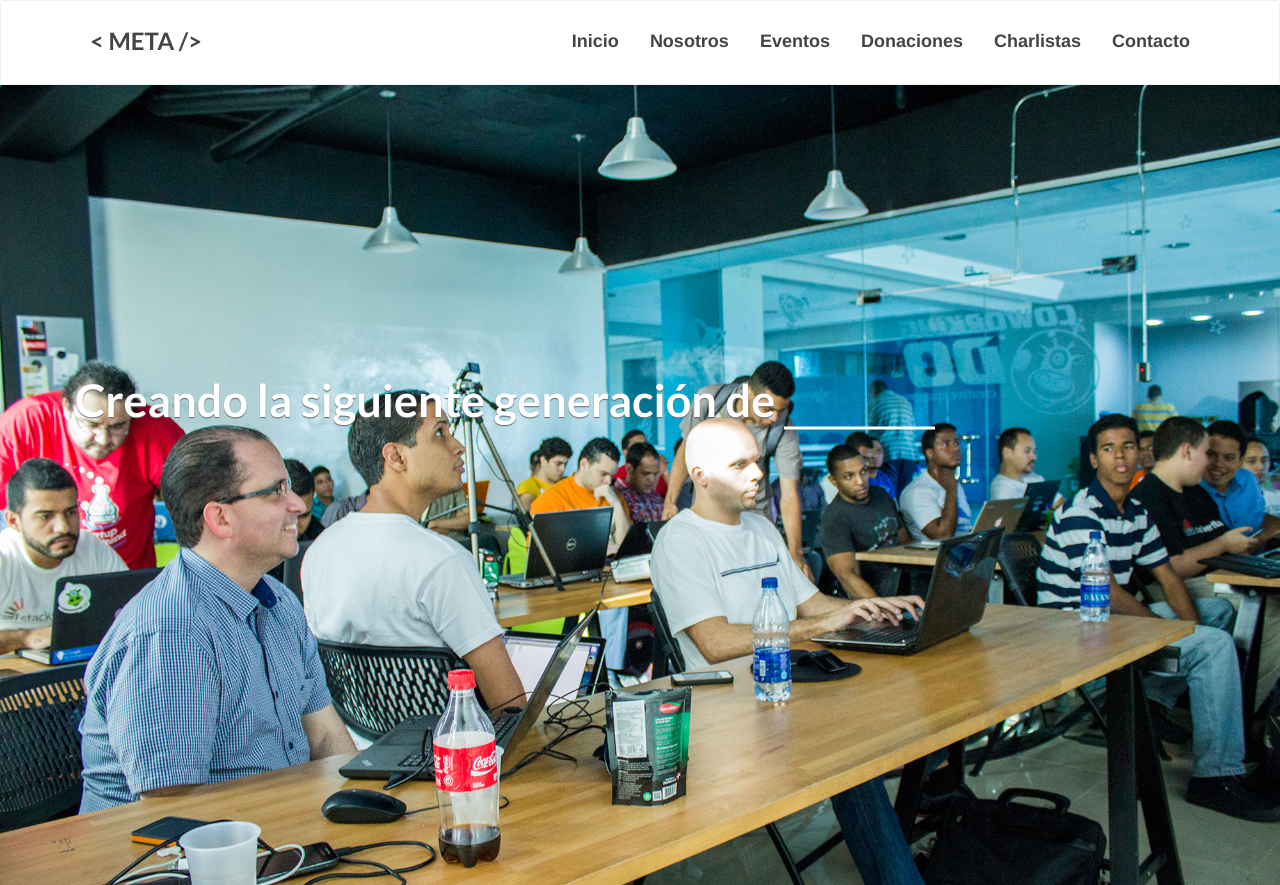
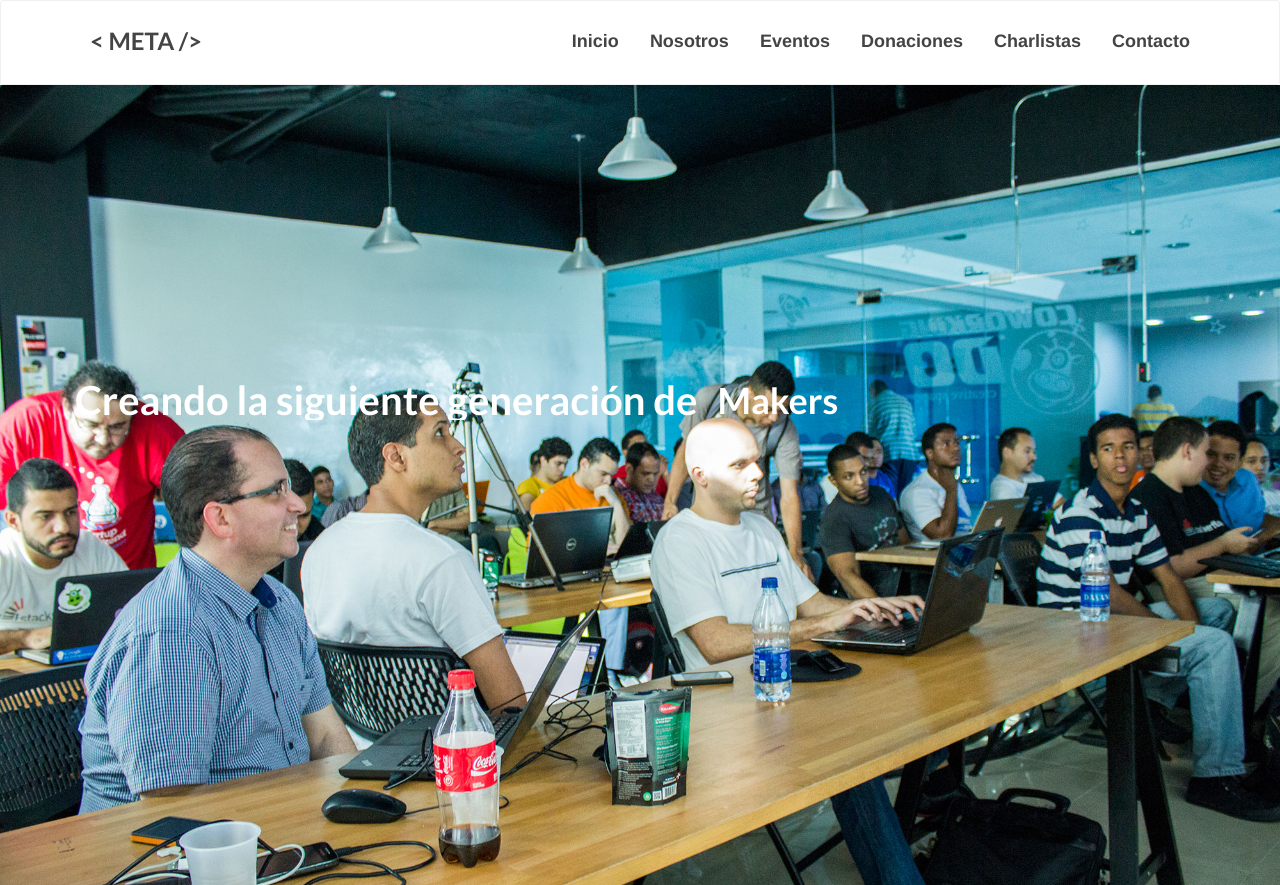
Before and after one commit to xpostudio4/metacommunity, a website: page views/index.html in a window 1280 px wide. Shown: the top 885 px of the page. Drawn offline with nearby package versions, Linux system fonts and the light colour scheme; files that its build step writes are made by us from their sources; files whose address does not match are found by name.

Commit message:
ref issue #6, add animation to hero element

```diff
--- a/assets/scss/main.scss
+++ b/assets/scss/main.scss
@@ -183,8 +183,90 @@ footer {
 	}
 }
 
-h1 > span {
-	border-bottom: 3px solid #fff;
+// Animation Style
+
+.hero {
+	.content {
+	  font-size:36px;
+	  line-height:40px;
+	  color:$white;
+	  position: absolute;
+		top: 50%;
+		transform: translateY(-50%);
+	}
+
+	.visible {
+	  float:left;
+	  font-weight:600;
+	  overflow:hidden;
+	  height:40px;
+		width: 150%;
+		@media (max-width: $sm) {
+			width: 100%;
+			height: 100%;
+		}
+	}
+
+	p {
+	  display:inline;
+	  float:left;
+	  margin:0;
+		font-size: 40px;
+		margin-right: 20px;
+	}
+
+	ul {
+	  margin-top:0;
+	  padding-left:110px;
+	  text-align:left;
+	  list-style:none;
+	  animation:6s linear 0s normal none infinite change;
+	  -webkit-animation:6s linear 0s normal none infinite change;
+	  -moz-animation:6s linear 0s normal none infinite change;
+	  -o-animation:6s linear 0s normal none infinite change;
+		@media (max-width: 770px) {
+			display: none;
+		}
+	}
+
+	ul li {
+	  line-height:40px;
+	  margin:0;
+	}
+
+	#js-rotating {
+		display: none;
+		span {
+			border-bottom: 3px solid $white;
+		}
+		@media (max-width: 768px) {
+			display: inline-block;
+		}
+	}
+
+
+	@-webkit-keyframes change {
+	  0%   {margin-top:0;}
+	  15%  {margin-top:0;}
+	  25%  {margin-top:-40px;}
+	  40%  {margin-top:-40px;}
+	  50%  {margin-top:-80px;}
+	  65%  {margin-top:-80px;}
+	  75%  {margin-top:-40px;}
+	  85%  {margin-top:-40px;}
+	  100% {margin-top:0;}
+	}
+	@keyframes change {
+	  0%   {margin-top:0;}
+	  15%  {margin-top:0;}
+	  25%  {margin-top:-40px;}
+	  40%  {margin-top:-40px;}
+	  50%  {margin-top:-80px;}
+	  65%  {margin-top:-80px;}
+	  75%  {margin-top:-40px;}
+	  85%  {margin-top:-40px;}
+	  100% {margin-top:0;}
+	}
 }
 
 .why {
--- a/views/index.html
+++ b/views/index.html
@@ -8,7 +8,19 @@
   <div class="uk-container uk-container-center">
     <div class="uk-grid">
       <div class="uk-width-medium-1-1">
-        <h1>Creando la siguiente generación de <span id="js-rotating">Makers, Developers, Emprendedores</span> </h1>
+
+        <div class="content">
+          <div  class="visible uk-text-center-small">
+            <p>Creando la siguiente generación de</p>
+            <ul>
+              <li><span>Makers</span></li>
+              <li><span>Developers</span></li>
+              <li><span>Emprendedores</span></li>
+            </ul>
+            <span id="js-rotating">Makers, Developers, Emprendedores</span>
+          </div>
+        </div>
+
       </div>
     </div>
   </div>
```
Also changed, not shown: assets/css/main.css, assets/css/main.min.css.
